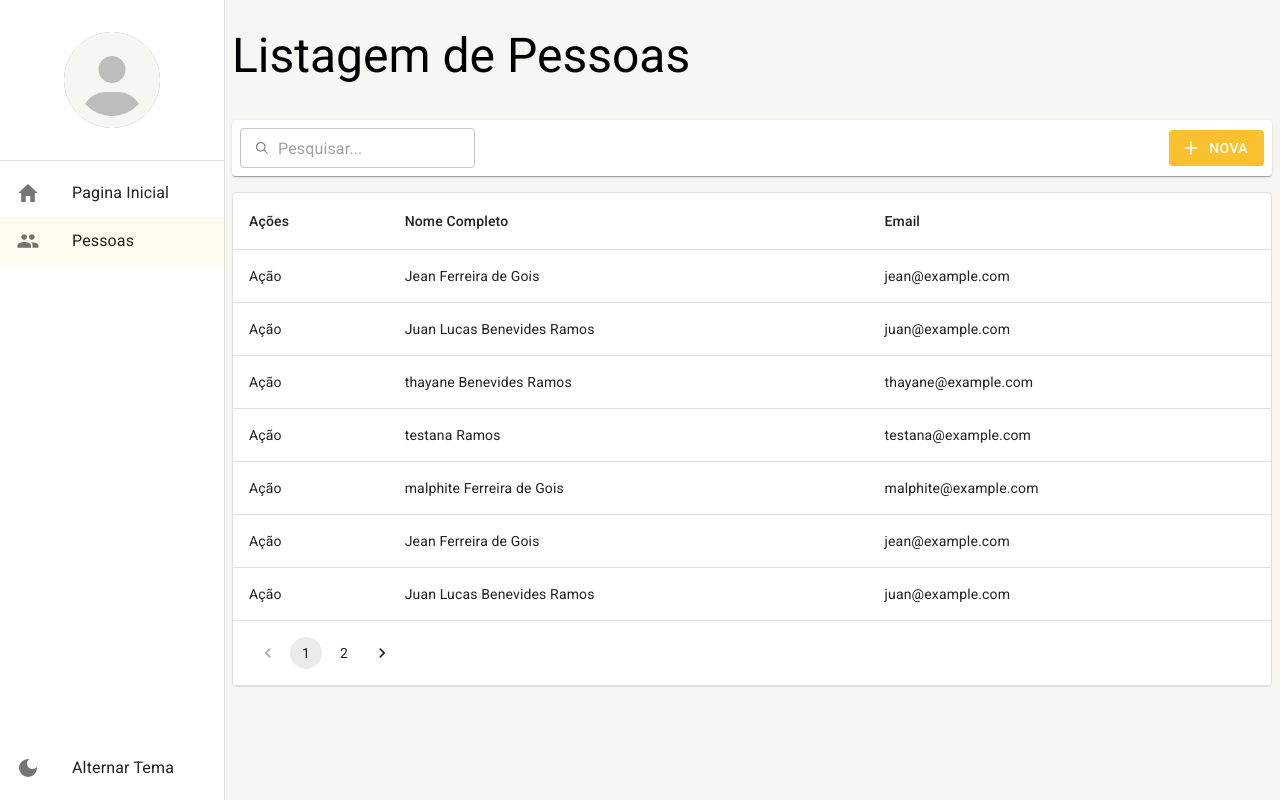
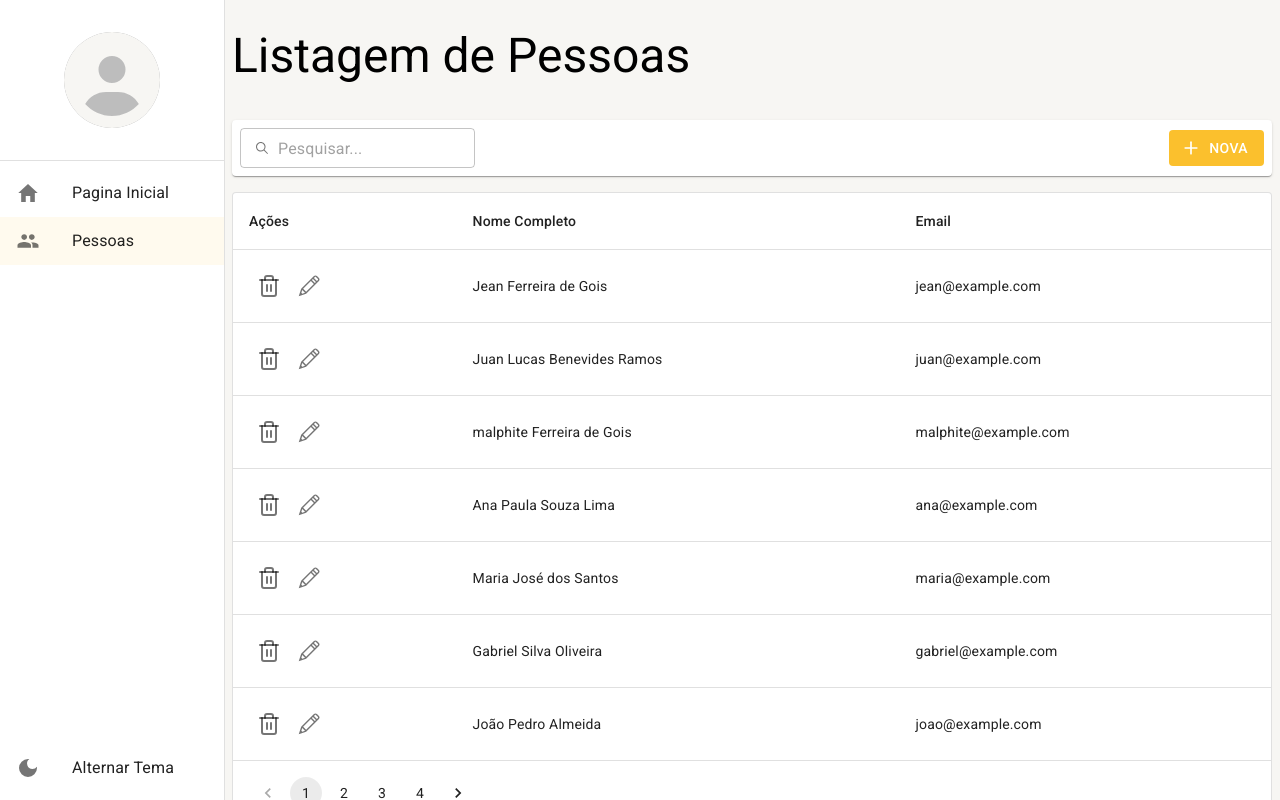
Before and after one commit to juanlramos/coamo-front, a React (Create React App) app: page /pessoas in a window 1280 px wide. Built offline with nearby package versions, Linux system fonts and the light colour scheme; data requests are answered from the project's data file.

Commit message:
feat: implementado a tela de edição / criação de pessoas

```diff
--- a/mock/database.json
+++ b/mock/database.json
@@ -14,63 +14,129 @@
     },
     {
       "id": 3,
-            "email": "thayane@example.com",
-            "cidadeId": 1,
-            "nomeCompleto": "thayane Benevides Ramos"
-        },
-        {
-            "id": 4,
-            "email": "testana@example.com",
-            "cidadeId": 1,
-            "nomeCompleto": "testana Ramos"
-        },
-        {
-            "id": 5,
       "email": "malphite@example.com",
       "cidadeId": 1,
       "nomeCompleto": "malphite Ferreira de Gois"
     },
     {
+      "id": 4,
+      "email": "ana@example.com",
+      "cidadeId": 2,
+      "nomeCompleto": "Ana Paula Souza Lima"
+    },
+    {
+      "id": 5,
+      "email": "maria@example.com",
+      "cidadeId": 3,
+      "nomeCompleto": "Maria José dos Santos"
+    },
+    {
       "id": 6,
-            "email": "jean@example.com",
-            "cidadeId": 1,
-            "nomeCompleto": "Jean Ferreira de Gois"
+      "email": "gabriel@example.com",
+      "cidadeId": 2,
+      "nomeCompleto": "Gabriel Silva Oliveira"
     },
     {
       "id": 7,
-            "email": "juan@example.com",
-            "cidadeId": 1,
-            "nomeCompleto": "Juan Lucas Benevides Ramos"
+      "email": "joao@example.com",
+      "cidadeId": 4,
+      "nomeCompleto": "João Pedro Almeida"
     },
     {
       "id": 8,
-            "email": "thayane@example.com",
-            "cidadeId": 1,
-            "nomeCompleto": "thayane Benevides Ramos"
+      "email": "leticia@example.com",
+      "cidadeId": 3,
+      "nomeCompleto": "Letícia Martins Ferreira"
     },
     {
       "id": 9,
-            "email": "testana@example.com",
-            "cidadeId": 1,
-            "nomeCompleto": "testana Ramos"
+      "email": "daniel@example.com",
+      "cidadeId": 2,
+      "nomeCompleto": "Daniel Costa Pereira"
     },
     {
       "id": 10,
-            "email": "malphite@example.com",
+      "email": "camila@example.com",
       "cidadeId": 1,
-            "nomeCompleto": "malphite Ferreira de Gois"
+      "nomeCompleto": "Camila Fernandes Carvalho"
     },
     {
       "id": 11,
-            "email": "malphite@example.com",
-            "cidadeId": 1,
-            "nomeCompleto": "malphite Ferreira de Gois"
+      "email": "rafael@example.com",
+      "cidadeId": 4,
+      "nomeCompleto": "Rafael Mendes Soares"
     },
     {
       "id": 12,
-            "email": "malphite@example.com",
+      "email": "carolina@example.com",
+      "cidadeId": 3,
+      "nomeCompleto": "Carolina Araújo Lopes"
+    },
+    {
+      "id": 13,
+      "email": "lucas@example.com",
+      "cidadeId": 5,
+      "nomeCompleto": "Lucas Almeida Ribeiro"
+    },
+    {
+      "id": 14,
+      "email": "juliana@example.com",
+      "cidadeId": 2,
+      "nomeCompleto": "Juliana Castro Dias"
+    },
+    {
+      "id": 15,
+      "email": "felipe@example.com",
       "cidadeId": 1,
-            "nomeCompleto": "malphite Ferreira de Gois"
+      "nomeCompleto": "Felipe Cardoso Lima"
+    },
+    {
+      "id": 16,
+      "email": "mariana@example.com",
+      "cidadeId": 5,
+      "nomeCompleto": "Mariana Rodrigues Santos"
+    },
+    {
+      "id": 17,
+      "email": "rodrigo@example.com",
+      "cidadeId": 4,
+      "nomeCompleto": "Rodrigo Nogueira Machado"
+    },
+    {
+      "id": 18,
+      "email": "bruna@example.com",
+      "cidadeId": 2,
+      "nomeCompleto": "Bruna Vieira Figueiredo"
+    },
+    {
+      "id": 19,
+      "email": "guilherme@example.com",
+      "cidadeId": 3,
+      "nomeCompleto": "Guilherme Pires de Souza"
+    },
+    {
+      "id": 20,
+      "email": "renata@example.com",
+      "cidadeId": 5,
+      "nomeCompleto": "Renata Oliveira Cruz"
+    },
+    {
+      "id": 21,
+      "email": "thiago@example.com",
+      "cidadeId": 1,
+      "nomeCompleto": "Thiago Martins Barbosa"
+    },
+    {
+      "id": 22,
+      "email": "elaine@example.com",
+      "cidadeId": 4,
+      "nomeCompleto": "Elaine Gomes Freitas"
+    },
+    {
+      "id": 23,
+      "email": "edson@example.com",
+      "cidadeId": 2,
+      "nomeCompleto": "Edson Alves da Silva"
     }
   ]
 }
--- a/src/pages/index.ts
+++ b/src/pages/index.ts
@@ -1,2 +1,3 @@
 export * from './dashboard/Dashboard';
 export * from './pessoas/ListagemDePessoas';
+export * from './pessoas/DetalheDePessoas';
--- /dev/null
+++ b/src/pages/pessoas/DetalheDePessoas.tsx
@@ -0,0 +1,40 @@
+import { useNavigate, useParams } from "react-router";
+
+import { LayoutBaseDePagina } from "../../shared/layouts";
+import { FerramentasDeDetalhe } from "../../shared/components";
+
+export const DetalheDePessoas: React.FC = () => {
+  //regatando informações da url (esse ID tem que ser o mesmo que foi passado na rota)
+  const { id = "nova" } = useParams<"id">();
+  const navigate = useNavigate();
+
+  const handleSave = () => {
+    console.log("Salvar");
+  }
+
+  const handleDelete = () => {
+    console.log("Apagar");
+  }
+
+
+  return (
+    <LayoutBaseDePagina
+        titulo="DetalheDePessoas"
+        barraDeFerramentas={
+            <FerramentasDeDetalhe
+                textoBotaoNovo="Nova"
+                mostrarBotaoSalvarEFechar
+                mostrarBotaoApagar={id !== "nova"}
+                mostrarBotaoNovo={id !== "nova"}
+
+                aoClicarEmSalvar={handleSave}
+                aoClicarEmSalvarEFechar={handleSave}
+                aoClicarEmApagar={handleDelete}
+                aoClicarEmNovo={() => navigate("/pessoas/detalhe/nova")}
+                aoClicarEmVoltar={() => navigate("/pessoas")}
+            />
+        }>
+      <p>DetalheDePessoas {id}</p>
+    </LayoutBaseDePagina>
+  );
+};
--- a/src/pages/pessoas/ListagemDePessoas.tsx
+++ b/src/pages/pessoas/ListagemDePessoas.tsx
@@ -1,7 +1,7 @@
 import { useEffect, useMemo, useState } from "react";
 import { FerramentasDaListagem } from "../../shared/components";
 import { LayoutBaseDePagina } from "../../shared/layouts";
-import { useSearchParams } from "react-router-dom";
+import { useNavigate, useSearchParams } from "react-router-dom";
 import {
   IListagemPessoa,
   PessoasService,
@@ -17,15 +17,19 @@ import {
   TableRow,
   CircularProgress,
   Box,
-  Divider,
   TableFooter,
   Pagination,
+  IconButton,
+  Icon,
 } from "@mui/material";
 import { Environment } from "../../shared/environment";
+import { FiTrash2 } from "react-icons/fi";
+import { TfiPencil } from "react-icons/tfi";
 
 export const ListagemDePessoas: React.FC = () => {
   const [searchParams, setSearchParams] = useSearchParams();
   const { debounce } = useDebounce(1000);
+  const navigate = useNavigate();
 
   const [rows, setRows] = useState<IListagemPessoa[]>([]);
   const [totalCount, setTotalCount] = useState(0);
@@ -56,7 +60,23 @@ export const ListagemDePessoas: React.FC = () => {
         }
       });
     });
-  }, [busca, pagina]);
+  }, [busca, pagina, debounce]);
+
+  const handleDelete = (id: number) => {
+    // eslint-disable-next-line no-restricted-globals
+    if (confirm("Deseja apagar o registro?")) {
+      PessoasService.deleteById(id).then((result) => {
+        if (result instanceof Error) {
+          alert(result.message);
+        } else {
+          alert("Registro apagado com sucesso!");
+          setRows((oldRows) => {
+            return [...oldRows.filter((oldRow) => oldRow.id !== id)];
+          });
+        }
+      });
+    }
+  };
 
   return (
     <LayoutBaseDePagina
@@ -68,6 +88,7 @@ export const ListagemDePessoas: React.FC = () => {
           aoMudarTextoBusca={(texto) =>
             setSearchParams({ busca: texto, pagina: "1" }, { replace: true })
           }
+          aoClicarEmNovo={() => navigate('/pessoas/detalhe/nova')}
           mostrarInputBusca
         />
       }
@@ -102,7 +123,19 @@ export const ListagemDePessoas: React.FC = () => {
               {rows.length > 0 ? (
                 rows.map((row) => (
                   <TableRow key={row.id}>
-                    <TableCell>Ação</TableCell>
+                    <TableCell>
+                      <IconButton onClick={() => handleDelete(row.id)}>
+                        <Icon>
+                          <FiTrash2 />
+                        </Icon>
+                      </IconButton>
+
+                      <IconButton onClick={() => navigate(`/pessoas/detalhe/${row.id}`)}>
+                        <Icon>
+                          <TfiPencil />
+                        </Icon>
+                      </IconButton>
+                    </TableCell>
                     <TableCell>{row.nomeCompleto}</TableCell>
                     <TableCell>{row.email}</TableCell>
                   </TableRow>
--- a/src/routes/index.tsx
+++ b/src/routes/index.tsx
@@ -2,8 +2,7 @@ import { Routes, Route, Navigate } from "react-router";
 import { useDrawerContext } from "../shared/contexts";
 import { useEffect } from "react";
 import { IoMdHome, IoMdPeople } from "react-icons/io";
-import { PiCity } from "react-icons/pi";
-import { Dashboard, ListagemDePessoas } from "../pages";
+import { Dashboard, ListagemDePessoas, DetalheDePessoas } from "../pages";
 
 export const AppRoutes = () => {
 
@@ -28,7 +27,7 @@ export const AppRoutes = () => {
         <Routes>
             <Route path="/pagina-inicial" element={<Dashboard />}/>
             <Route path="/pessoas" element={<ListagemDePessoas />}/>
-            {/*<Route path="/pessoas/detalhe/:id" element={<Dashboard />}/>*/}
+            <Route path="/pessoas/detalhe/:id" element={<DetalheDePessoas />} />
             <Route path="*" element={<Navigate to="/pagina-inicial" />}/>
         </Routes>
     );
```
Lines whose indentation alone changed are shown as unchanged.
